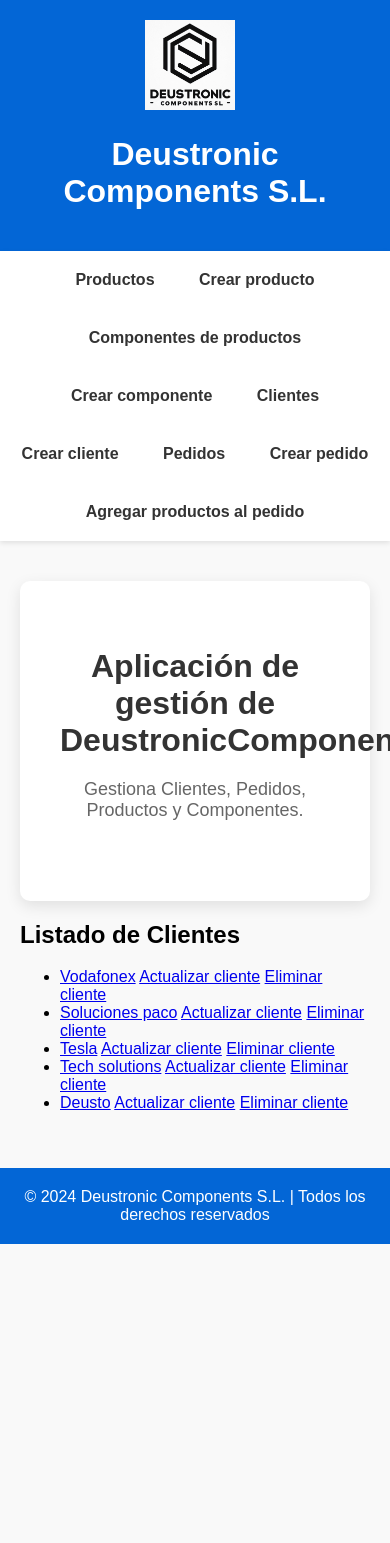
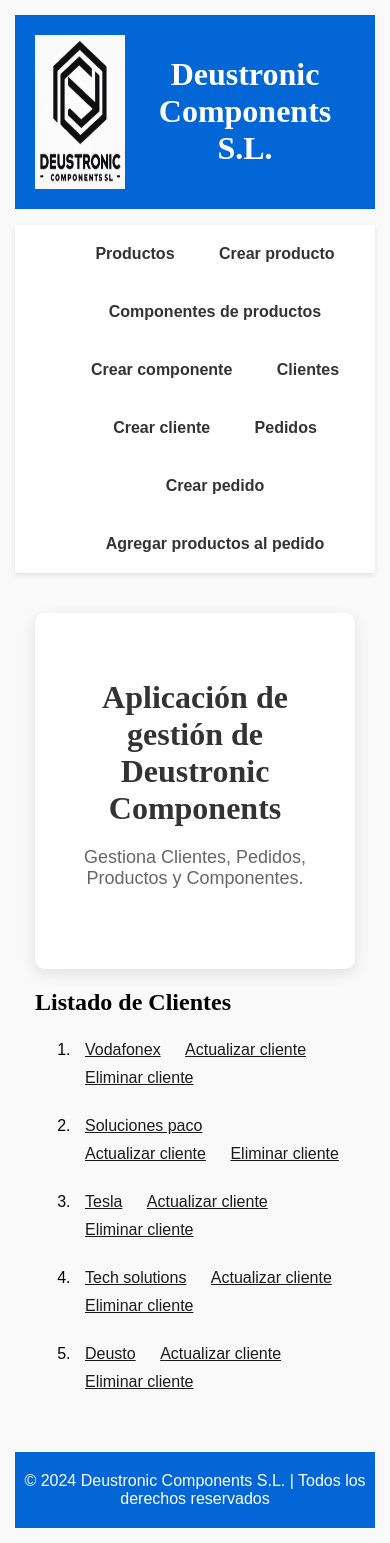
Before and after one commit to garaimg/IW-Equipo1-Proyecto-web-colaborativo, a Django app: page /appDeustronicComponents/cliente/ in a window 390 px wide; the page is wider, and only the part inside the window is pictured. Before the commit the page ends 1244 px from the top of that part, so only its background shows below. Run offline with Django 5.2, Linux system fonts and the light colour scheme; data comes from the database, SQL or seed files in the repository; both versions use the stored data as it was after the commit.

Commit message:
CSS Responsive, formato listas, rem, normalize, crear 5 registros de cada prod. cliente y componente, etc.

```diff
--- a/DeustronicComponents/static/css/style.css
+++ b/DeustronicComponents/static/css/style.css
@@ -1,46 +1,76 @@
+
+/* Ajustes globales */
+
+html {
+    box-sizing: border-box;
+    font-size: 62.5%;
+    /* Así 1 rem son 10px */
+}
+
+*, *:before, *:after {
+    box-sizing: inherit;
+}
+
+img {
+    max-width: 100%;
+    display: flex;
+}
+
+h1, h2, h3 {
+    font-family: "Playfair Display", serif;
+}
+
 body {
     font-family: Arial, sans-serif;
-    margin: 0;
-    padding: 0;
+    margin: 1rem;
+    padding: 0.5rem;
     background-color: #f9f9f9;
+    font-size: 1.6rem;
 }
+
+/* Header*/
 
 header {
     background-color: #0366d6;
     padding: 20px;
     color: #fff;
+    display: flex;
     text-align: center;
+    justify-content: center;
 }
 
 .logo-container {
-    align-items: center;
-    justify-content: center;
+    display: flex;
+    justify-content: left;
 }
 
 .logo-container img {
     max-width: 100%;
-    margin-right: 10px;
-    width: 90px;
+    margin-right: 1rem;
+    width: 9rem;
 }
+
+/* nav */
 
 nav {
     background-color: #fff;
     box-shadow: 0 2px 5px rgba(0, 0, 0, 0.1);
+    text-align: center;
 }
 
-nav ul {
+#lista-nav ul {
     list-style-type: none;
     padding: 0;
     margin: 0;
     text-align: center;
 }
 
-nav li {
+#lista-nav li {
     display: inline-block;
     padding: 20px;
 }
 
-nav a {
+#lista-nav a {
     color: #333;
     text-decoration: none;
     font-weight: bold;
@@ -54,8 +84,13 @@
 #content {
     margin: 20px auto;
     padding: 20px;
-    max-width: 800px;
+    min-width: 100%;
+    max-width: 100%;
+    display: block;
 }
+
+
+/* Main */
 
 .main-section {
     background-color: #fff;
@@ -77,6 +112,27 @@
     margin-bottom: 40px;
 }
 
+/* Listas de elementos */
+
+   .lista{
+        list-style-type: decimal;
+        display: flex;
+        flex-direction: column;
+        justify-content: space-between;
+        align-items: flex-start;
+        gap: 2rem;
+
+       li a{
+           display: inline-block;
+           padding: 5px 10px;
+           color: #1b1b1b;
+       }
+
+
+    }
+
+/* Footer */
+
 footer {
     background-color: #0366d6;
     color: #fff;
--- a/DeustronicComponents/templates/appDeustronicComponents/clientes_list.html
+++ b/DeustronicComponents/templates/appDeustronicComponents/clientes_list.html
@@ -2,7 +2,7 @@
 {% block titulo %}Clientes - Deustronic Components S.L.{% endblock %}
 {% block contenido %}
 <h2>Listado de Clientes</h2>
-<ul>
+<ul  class="lista">
     {% for cliente in clientes %}
     <li><a href="{% url 'detalle_cliente' cliente.pk %}">{{ cliente.nombre_empresa }}</a>
         <a href="{% url 'actualizar_cliente' cliente.pk %}">Actualizar cliente</a>
--- a/DeustronicComponents/templates/appDeustronicComponents/componentes_list.html
+++ b/DeustronicComponents/templates/appDeustronicComponents/componentes_list.html
@@ -2,7 +2,7 @@
 {% block titulo %}Componenetes - Deustronic Components S.L.{% endblock %}
 {% block contenido %}
     <h2>Listado de Componentes</h2>
-    <ul>
+    <ul class="lista">
         {% for componente in componentes %}
             <li><a href="{% url 'detalle_componente' componente.pk %}">{{ componente.marca }}
                 - {{ componente.modelo }}</a>
--- a/DeustronicComponents/templates/appDeustronicComponents/pedido_producto_list.html
+++ b/DeustronicComponents/templates/appDeustronicComponents/pedido_producto_list.html
@@ -2,7 +2,7 @@
 {% block titulo %}Lista de Productos del Pedido{% endblock %}
 {% block contenido %}
 <h1>Lista de Productos del Pedido</h1>
-<ul>
+<ul  class="lista">
     {% for pedido in pedidos %}
     <li><a href="{% url 'detalle_pedido_producto' pedido.pk %}">Pedido: {{ pedido.cod_ref_ped }}</a>
         <a href="{% url 'actualizar_pedido' pk=pedido.pk %}">Actualizar Pedido</a>
--- a/DeustronicComponents/templates/appDeustronicComponents/productos_list.html
+++ b/DeustronicComponents/templates/appDeustronicComponents/productos_list.html
@@ -2,7 +2,7 @@
 {% block titulo %}Productos - Deustronic Components S.L.{% endblock %}
 {% block contenido %}
     <h2>Listado de Productos</h2>
-    <ul>
+    <ul class="lista">
         {% for producto in productos %}
             <li><a href="{% url 'detalle_producto' producto.pk %}">{{ producto.nombre }}</a>
                 <a href="{% url 'producto_update' pk=producto.pk %}">Actualizar Producto</a>
--- a/DeustronicComponents/templates/base.html
+++ b/DeustronicComponents/templates/base.html
@@ -15,7 +15,7 @@
     </div>
 </header>
 <nav>
-    <ul>
+    <ul id="lista-nav">
         <li><a href="{% url 'lista_productos' %}">Productos</a></li>
         <li><a href="{% url 'crear_producto' %}">Crear producto</a></li>
         <li><a href="{% url 'lista_componentes' %}">Componentes de productos</a></li>
@@ -29,7 +29,7 @@
 </nav>
 <div id="content">
     <section class="main-section">
-        <h2>Aplicación de gestión de DeustronicComponents</h2>
+        <h2>Aplicación de gestión de Deustronic Components</h2>
         <p>Gestiona Clientes, Pedidos, Productos y Componentes.</p>
     </section>
     {% block contenido %}{% endblock %}
```
Also changed, not shown: DeustronicComponents/db.sqlite3, DeustronicComponents/static/css/Normalize.css (added).
